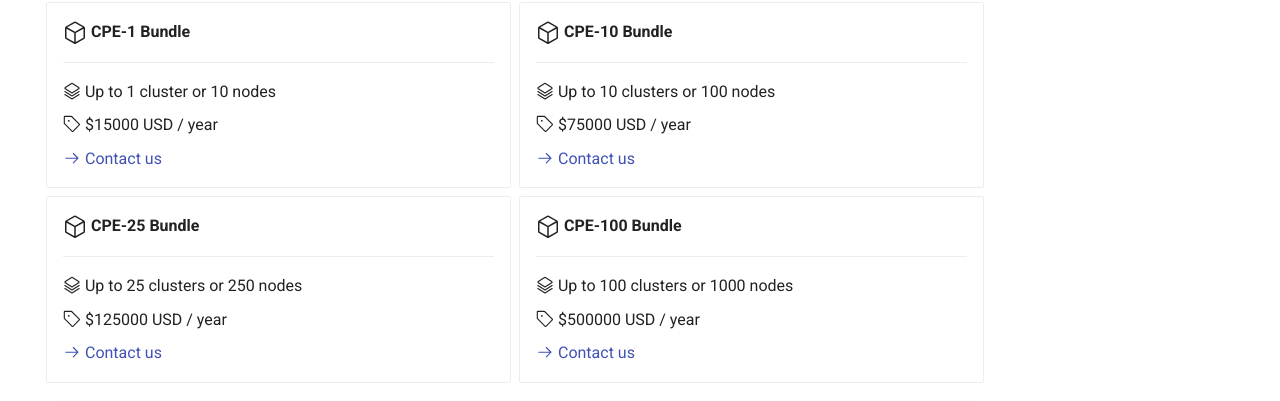
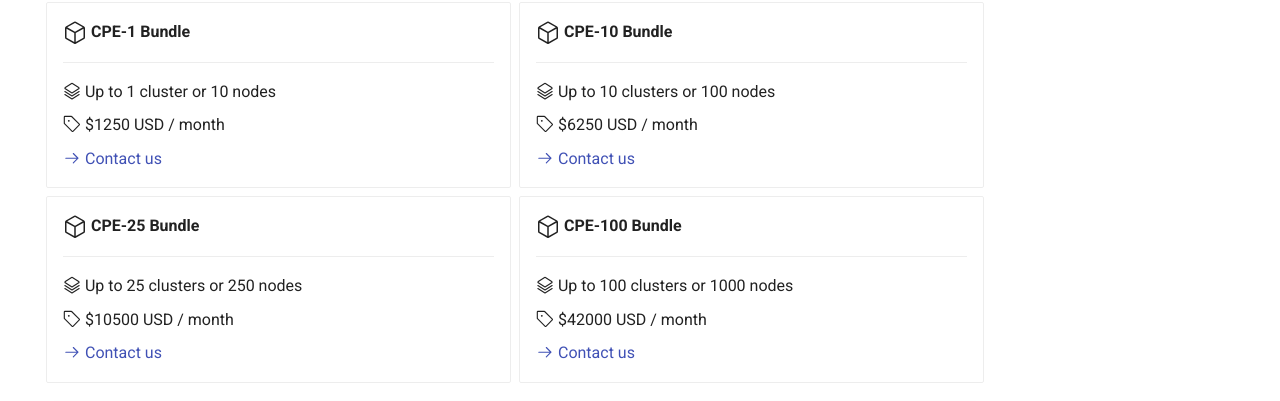
Before and after one commit to controlplaneio-fluxcd/distribution, an MkDocs documentation site: the page built from docs/pricing/index.md, in a window 1280 px wide and 900 px high. Shown: the part 368-769 px from the top of the window. Built offline with MkDocs 1.6.1 and Material for MkDocs 9.7.7, drawn with Linux system fonts in a browser that asks for light colours; comment, search, counter and statistics services are not loaded.

Commit message:
List prices per month
Signed-off-by: Stefan Prodan <stefan.prodan@gmail.com>

```diff
--- a/docs/pricing/index.md
+++ b/docs/pricing/index.md
@@ -18,7 +18,7 @@ includes enterprise-grade support services for running Flux in production.
 
     :octicons-stack-24: Up to 1 cluster or 10 nodes
 
-    :octicons-tag-24: $15000 USD / year
+    :octicons-tag-24: $1250 USD / month
 
     [:octicons-arrow-right-24: Contact us](https://control-plane.io/contact/?inquiry=fluxcd)
 
@@ -28,7 +28,7 @@ includes enterprise-grade support services for running Flux in production.
 
     :octicons-stack-24: Up to 10 clusters or 100 nodes
 
-    :octicons-tag-24: $75000 USD / year
+    :octicons-tag-24: $6250 USD / month
 
     [:octicons-arrow-right-24: Contact us](https://control-plane.io/contact/?inquiry=fluxcd)
 
@@ -38,7 +38,7 @@ includes enterprise-grade support services for running Flux in production.
 
     :octicons-stack-24: Up to 25 clusters or 250 nodes
 
-    :octicons-tag-24: $125000 USD / year
+    :octicons-tag-24: $10500 USD / month
 
     [:octicons-arrow-right-24: Contact us](https://control-plane.io/contact/?inquiry=fluxcd)
 
@@ -48,7 +48,7 @@ includes enterprise-grade support services for running Flux in production.
 
     :octicons-stack-24: Up to 100 clusters or 1000 nodes
 
-    :octicons-tag-24: $500000 USD / year
+    :octicons-tag-24: $42000 USD / month
 
     [:octicons-arrow-right-24: Contact us](https://control-plane.io/contact/?inquiry=fluxcd)
 
```
Also changed, not shown: docs/operator/index.md (+1 -0 lines).
